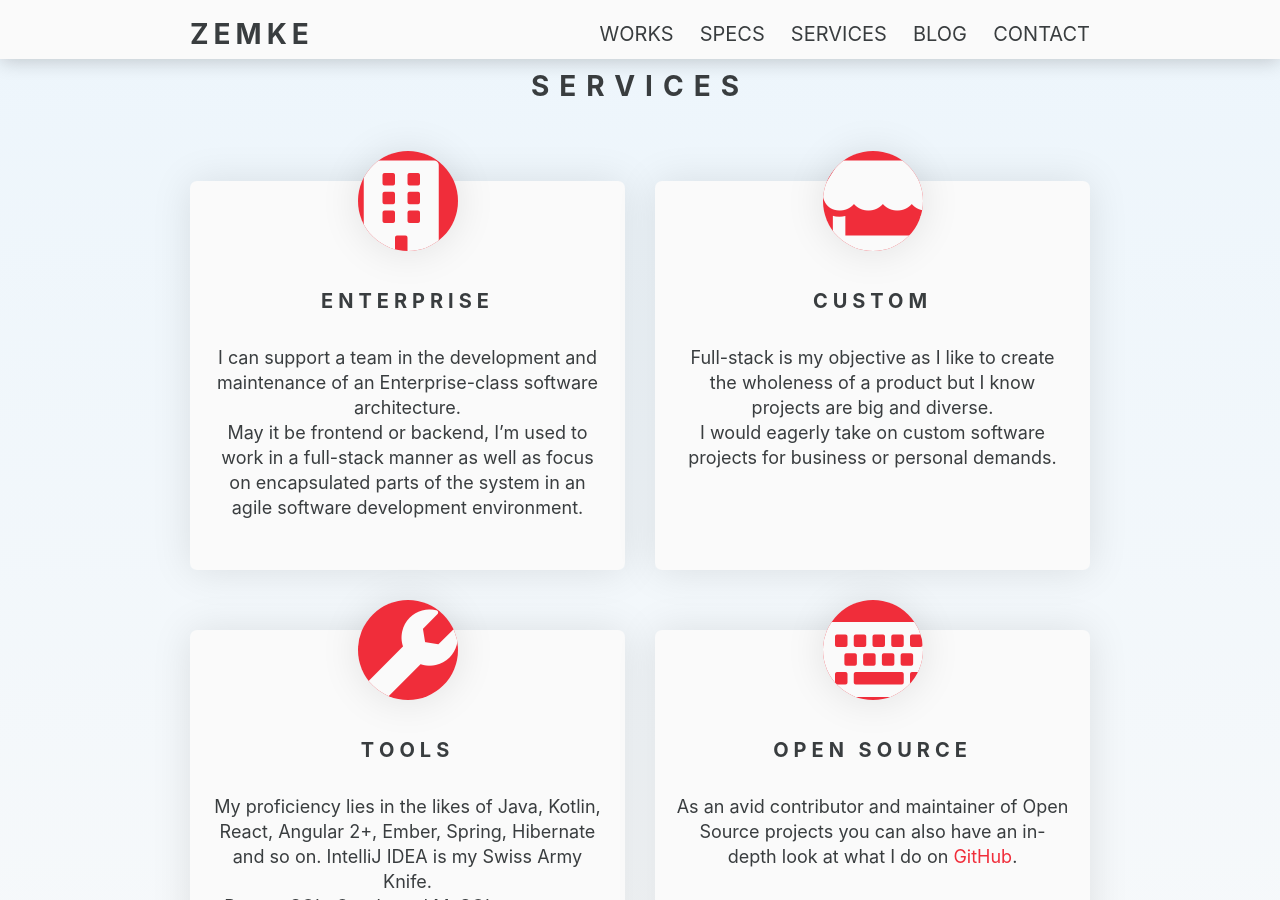
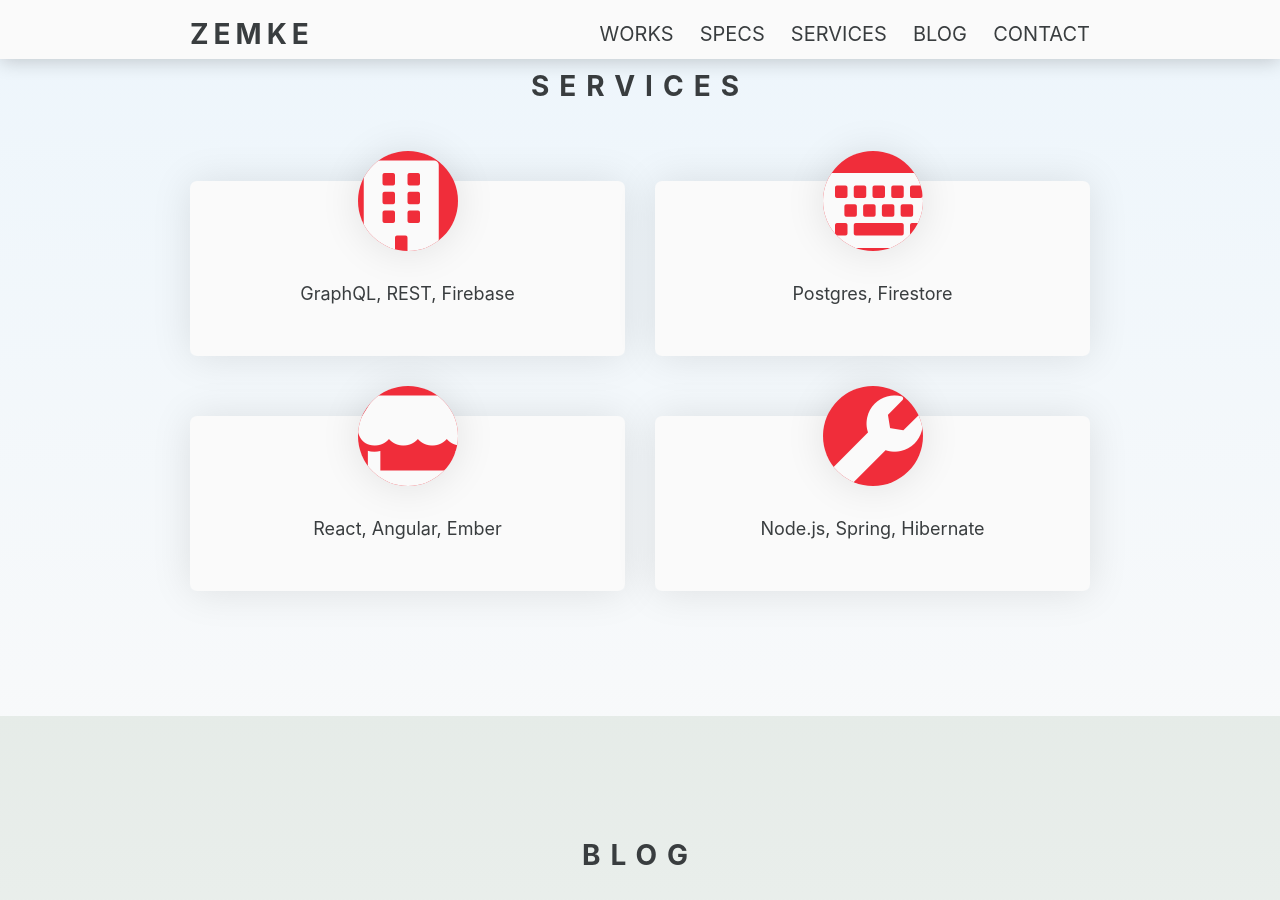
Before and after one commit to Zemke/zemke.github.io, a Jekyll site: the page built from index.html, in a window 1280 px wide and 900 px high, scrolled down 1641 px. Built offline with Jekyll 4.4.1, drawn with Linux system fonts in a browser that asks for light colours; some of the changed text lies outside the part shown.

Commit message:
Replace Services with Tech

```diff
--- a/_data/services.yml
+++ b/_data/services.yml
@@ -1,22 +1,8 @@
-
-- title: "Enterprise"
-  fa: "building"
-  content: "I can support a team in the development and maintenance of an Enterprise-class software architecture.<br>
-May it be frontend or backend, I’m used to work in a full-stack manner as well as focus on encapsulated parts of
-the system in an agile software development environment."
-
-- title: "Custom"
-  fa: "store"
-  content: "Full-stack is my objective as I like to create the wholeness of a product but I know projects are big and diverse.<br>
-I would eagerly take on custom software projects for business or personal demands."
-
-- title: "Tools"
-  fa: "wrench"
-  content: "My proficiency lies in the likes of Java, Kotlin, React, Angular 2+, Ember,
-Spring, Hibernate and so on. IntelliJ IDEA is my Swiss Army Knife.<br>
-PostgreSQL, Oracle and MySQL are among the databases I have worked with."
-
-- title: "Open Source"
-  fa: "keyboard"
-  content: "As an avid contributor and maintainer of Open Source projects you can also have an in-depth
-look at what I do on <a target=\"_blank\" href=\"https://github.com/zemke\">GitHub</a>."
+- fa: "building"
+  content: "GraphQL, REST, Firebase"
+- fa: "keyboard"
+  content: "Postgres, Firestore"
+- fa: "store"
+  content: "React, Angular, Ember"
+- fa: "wrench"
+  content: "Node.js, Spring, Hibernate"
--- a/_includes/topics/services.html
+++ b/_includes/topics/services.html
@@ -8,7 +8,6 @@
                 <i class="fa fa-{{item.fa}}"></i>
             </div>
         </div>
-        <h3>{{item.title}}</h3>
         <p>{{item.content}}</p>
     </div>
     {% endfor %}
```
